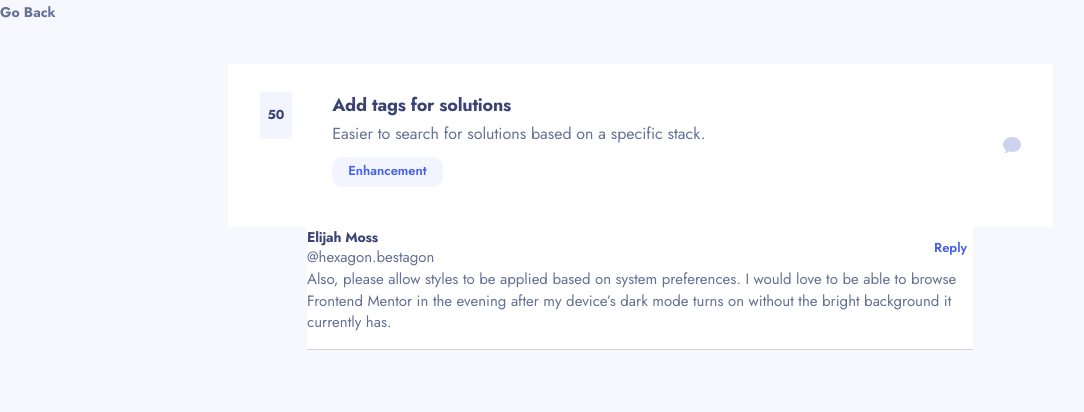
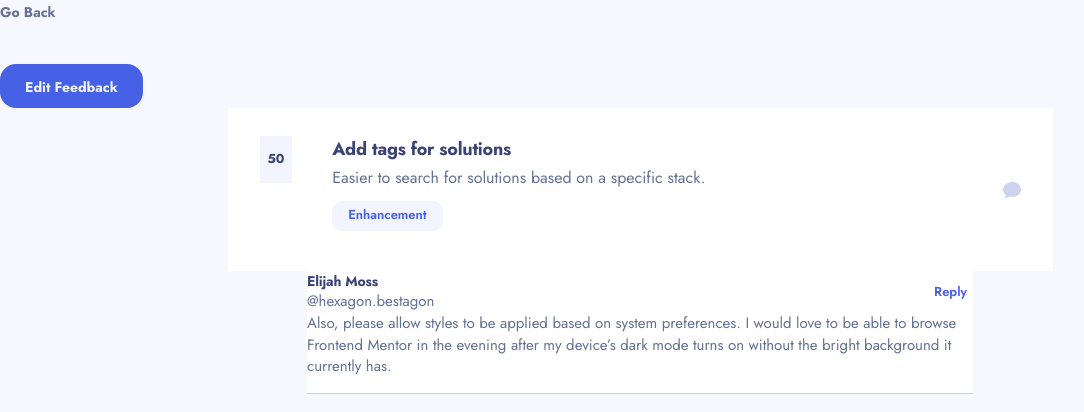
Before and after one commit to ecesemabekdemir/productFeedback, a Next.js app: page /comment/1 in a window 1280 px wide. Shown: the top 412 px of the page, without its empty margins (0-1084 px from the left). Built offline with nearby package versions, Linux system fonts and the light colour scheme.

Commit message:
edit modal ve button yapıldı

```diff
--- /dev/null
+++ b/components/editFeedbackButton/editFeedbackButton.css
@@ -0,0 +1,14 @@
+.editFeedbackButton {
+  button {
+    padding: 12.5px 25px 11.5px 25px;
+    background-color: #4661E6;
+    border-radius: 16px;
+    border: none;
+    color: #f2f4fe;
+    font-size: 14px;
+    font-weight: 700;
+    line-height: 20.23px;
+    text-align: left;
+    cursor: pointer;
+  }
+}
--- a/components/editFeedbackButton/index.jsx
+++ b/components/editFeedbackButton/index.jsx
@@ -1,3 +1,24 @@
+"use client";
+import { useState } from "react";
+import ModalEdit from "../modal/modalEdit";
+import "./editFeedbackButton.css";
+
 export default function EditFeedbackButton() {
-  return <></>;
+  const [isModalOpen, setIsModalOpen] = useState(false);
+
+  function openModal() {
+    setIsModalOpen(true);
+  }
+
+  function closeModal() {
+    setIsModalOpen(false);
+  }
+  return (
+    <>
+      <div className="editFeedbackButton">
+        <button onClick={openModal}>Edit Feedback</button>
+        <ModalEdit isModalOpen={isModalOpen} closeModal={closeModal} />
+      </div>
+    </>
+  );
 }
--- a/components/feedbackCard/index.jsx
+++ b/components/feedbackCard/index.jsx
@@ -1,7 +1,10 @@
+"use client";
 import CommentIcon from "@/svgs/comment";
 import "./feedback.css";
+import { useRouter } from "next/navigation";
 
 export default function FeedbackCard() {
+  const Router = useRouter();
   return (
     <div className="feedbackCardContainer">
       <div className="feedbackCard">
@@ -15,9 +18,8 @@ export default function FeedbackCard() {
             <p className="tag">Enhancement</p>
           </div>
         </div>
-        <div className="comment">
+        <div className="comment" onClick={() => Router.push("/comment/1")}>
           <CommentIcon />
-          <span></span>
         </div>
       </div>
     </div>
--- a/components/modal/modalEdit/index.jsx
+++ b/components/modal/modalEdit/index.jsx
@@ -1,4 +1,6 @@
 "use client";
+import GoBack from "@/components/goBack";
+import "../modal.css";
 
 export default function ModalEdit({ isModalOpen, closeModal }) {
   return (
@@ -6,8 +8,8 @@ export default function ModalEdit({ isModalOpen, closeModal }) {
       {isModalOpen && (
         <div className="modal-overlay">
           <div className="modal-container">
+            <GoBack />
             <h2>Editing ‘Add a dark theme option’</h2>
-
             <form id="editForm">
               <div className="form">
                 <div className="form-group">
@@ -32,6 +34,23 @@ export default function ModalEdit({ isModalOpen, closeModal }) {
                     <option value="">Bug</option>
                   </select>
                 </div>
+                <div className="form-group">
+                  <label>Update Status</label>
+                  <p>Change feedback state</p>
+                  <select name="" id="">
+                    <option value="">Planned</option>
+                    <option value="">In-Progress</option>
+                    <option value="">Live</option>
+                  </select>
+                </div>
+                <div className="form-group">
+                  <label>Feedback Detail</label>
+                  <p>
+                    Include any specific comments on what should be improved,
+                    added, etc.
+                  </p>
+                  <textarea type="text" name="" required />
+                </div>
               </div>
               <div className="modal-buttons">
                 <button type="button" className="delete-btn">
```
